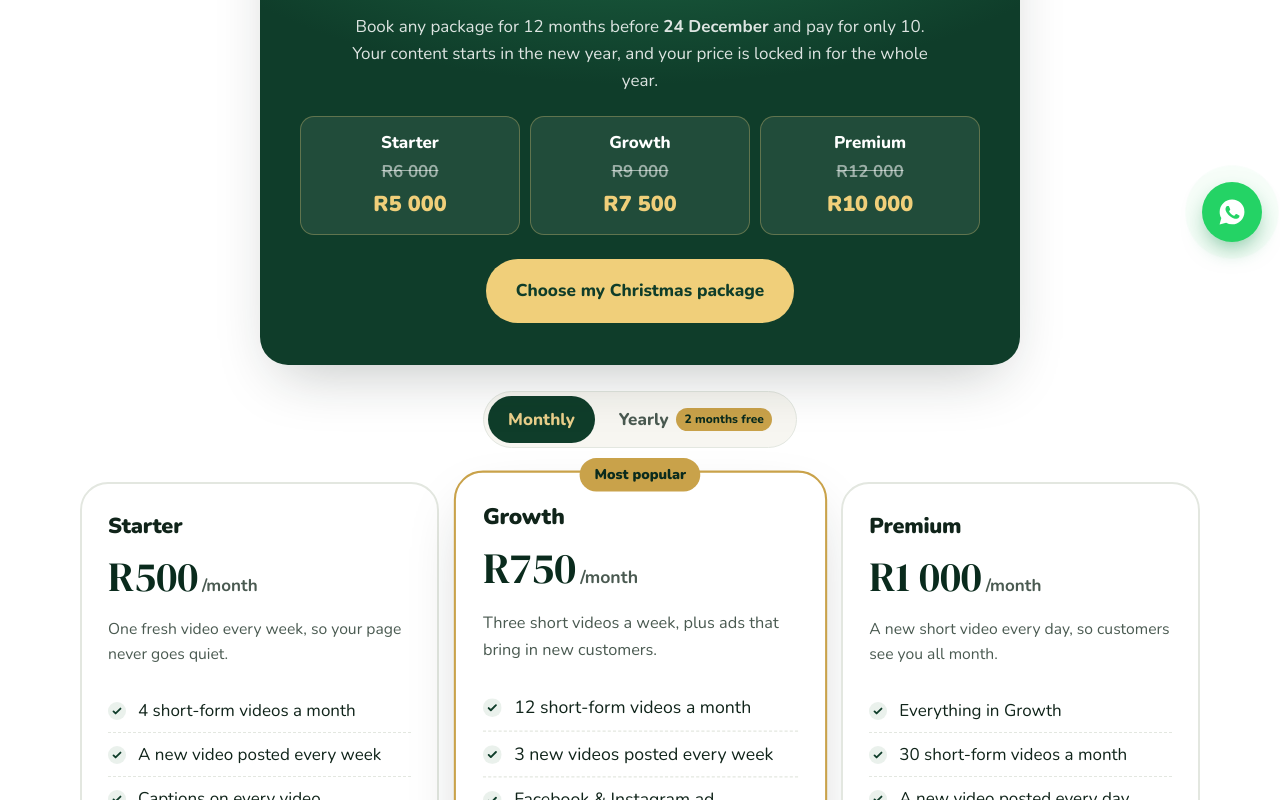
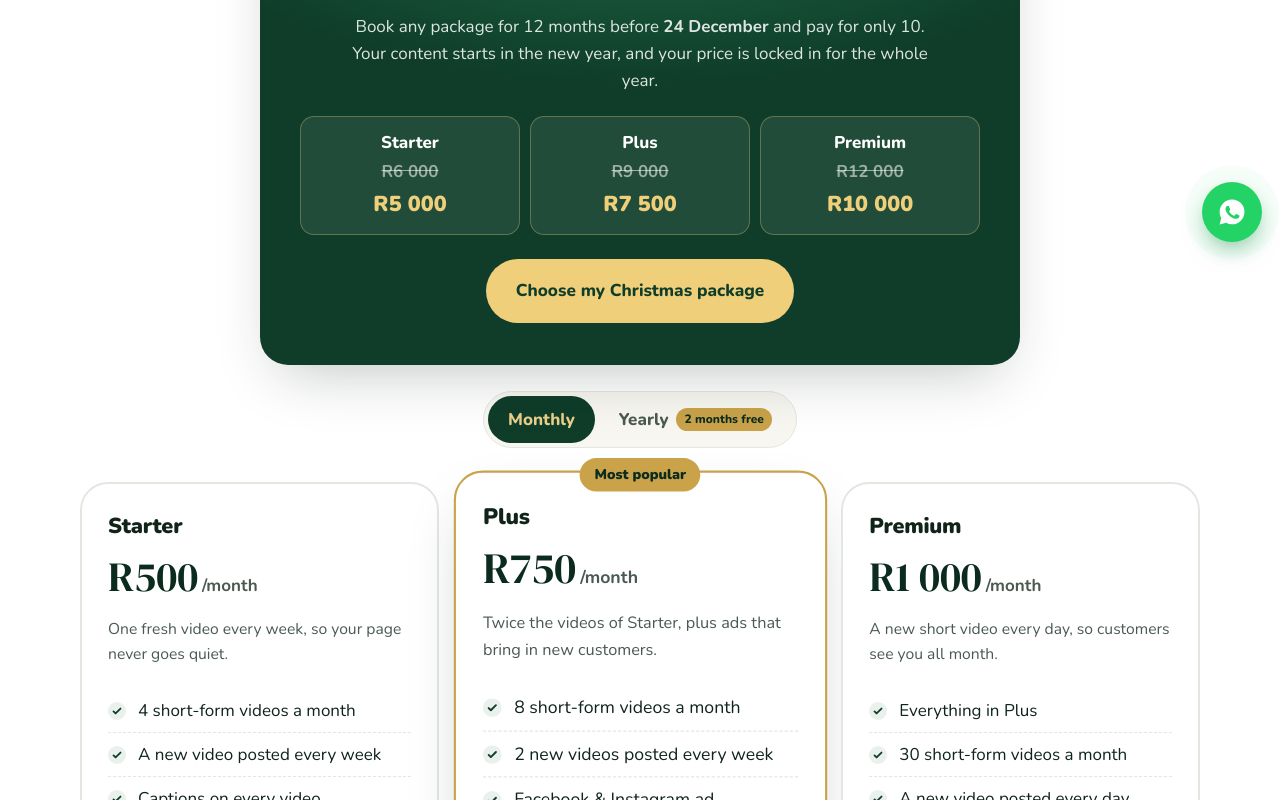
Before and after one commit to esteanbotha-sudo/Fresh-ads-studio-web, a plain HTML site: page prices.html in a window 1280 px wide. Shown: the part 540-1340 px from the top of the page. Drawn offline with nearby package versions, Linux system fonts and the light colour scheme.

Commit message:
Rename Growth package to Plus: 8 short-form videos for R750
Co-Authored-By: Claude Opus 5.5 <noreply@anthropic.com>
Claude-Session: https://claude.ai/code/session_01M6UykiNYF9JAXw6us1xTvQ

```diff
--- a/prices.html
+++ b/prices.html
@@ -4,7 +4,7 @@
   <meta charset="utf-8">
   <meta name="viewport" content="width=device-width, initial-scale=1">
   <title>Prices | Fresh Ads Studio</title>
-  <meta name="description" content="Fresh Ads Studio packages: Starter R500, Growth R750 and Premium R1 000 a month for short-form videos and social media ads. No set-up fees, no long contracts.">
+  <meta name="description" content="Fresh Ads Studio packages: Starter R500, Plus R750 and Premium R1 000 a month for short-form videos and social media ads. No set-up fees, no long contracts.">
   <meta name="theme-color" content="#0f3d2a">
   <link rel="icon" href="assets/favicon.svg" type="image/svg+xml">
 
@@ -66,7 +66,7 @@
           <p>Book any package for 12 months before <b>24 December</b> and pay for only 10. Your content starts in the new year, and your price is locked in for the whole year.</p>
           <ul class="xmas-prices">
             <li><span>Starter</span><s>R6 000</s><b>R5 000</b></li>
-            <li><span>Growth</span><s>R9 000</s><b>R7 500</b></li>
+            <li><span>Plus</span><s>R9 000</s><b>R7 500</b></li>
             <li><span>Premium</span><s>R12 000</s><b>R10 000</b></li>
           </ul>
           <button type="button" class="btn btn-gold btn-lg" data-billing-jump="yearly">Choose my Christmas package</button>
@@ -92,18 +92,18 @@
 
           <article class="price-card featured">
             <span class="badge">Most popular</span>
-            <h3>Growth</h3>
+            <h3>Plus</h3>
             <p class="price" data-monthly="R750" data-yearly="R7 500" data-full="R9 000"><span class="amount">R750</span><span class="per">/month</span></p>
             <p class="yearly-note" hidden>Works out to R625/month. Save 2 months.</p>
-            <p class="price-desc">Three short videos a week, plus ads that bring in new customers.</p>
+            <p class="price-desc">Twice the videos of Starter, plus ads that bring in new customers.</p>
             <ul class="features">
-              <li>12 short-form videos a month</li>
-              <li>3 new videos posted every week</li>
+              <li>8 short-form videos a month</li>
+              <li>2 new videos posted every week</li>
               <li>Facebook &amp; Instagram ad management</li>
               <li>Captions on every video</li>
               <li>Monthly report</li>
             </ul>
-            <a href="contact.html?pkg=Growth#contact" class="btn btn-primary btn-block" data-pkg="Growth">Choose Growth</a>
+            <a href="contact.html?pkg=Plus#contact" class="btn btn-primary btn-block" data-pkg="Plus">Choose Plus</a>
           </article>
 
           <article class="price-card">
@@ -112,7 +112,7 @@
             <p class="yearly-note" hidden>Works out to R833/month. Save 2 months.</p>
             <p class="price-desc">A new short video every day, so customers see you all month.</p>
             <ul class="features">
-              <li>Everything in Growth</li>
+              <li>Everything in Plus</li>
               <li>30 short-form videos a month</li>
               <li>A new video posted every day</li>
               <li>Priority support &amp; faster turnaround</li>
--- a/script.js
+++ b/script.js
@@ -81,7 +81,7 @@ const MSG = {
   if (yearlyOffer && params.get("billing") === "yearly") setBilling("yearly");
   const pkgParam = params.get("pkg");
   const msgBox = $("#f-message");
-  if (pkgParam && msgBox && /^(Starter|Growth|Premium)$/.test(pkgParam)) {
+  if (pkgParam && msgBox && /^(Starter|Plus|Premium)$/.test(pkgParam)) {
     msgBox.value = params.get("plan") === "yearly"
       ? `Hi Fresh Ads Studio, I'd like to book the ${pkgParam} package for a full year with the Christmas special (2 months free).`
       : MSG.waPkg(pkgParam);
```
Also changed, not shown: index.html (+2 -2 lines), why.html (+2 -2 lines).
